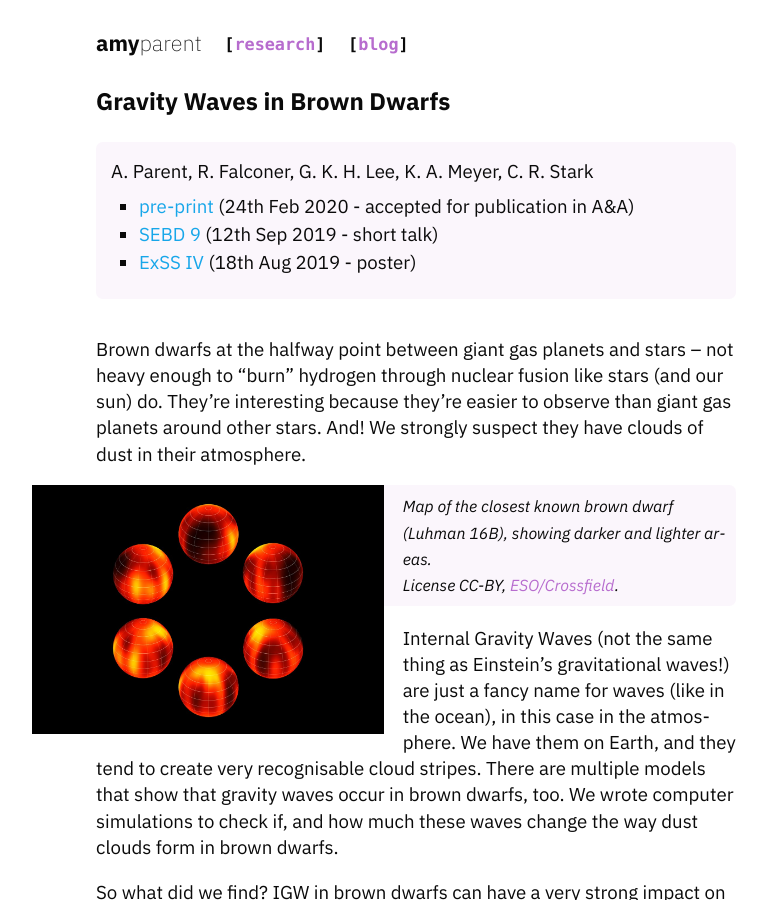
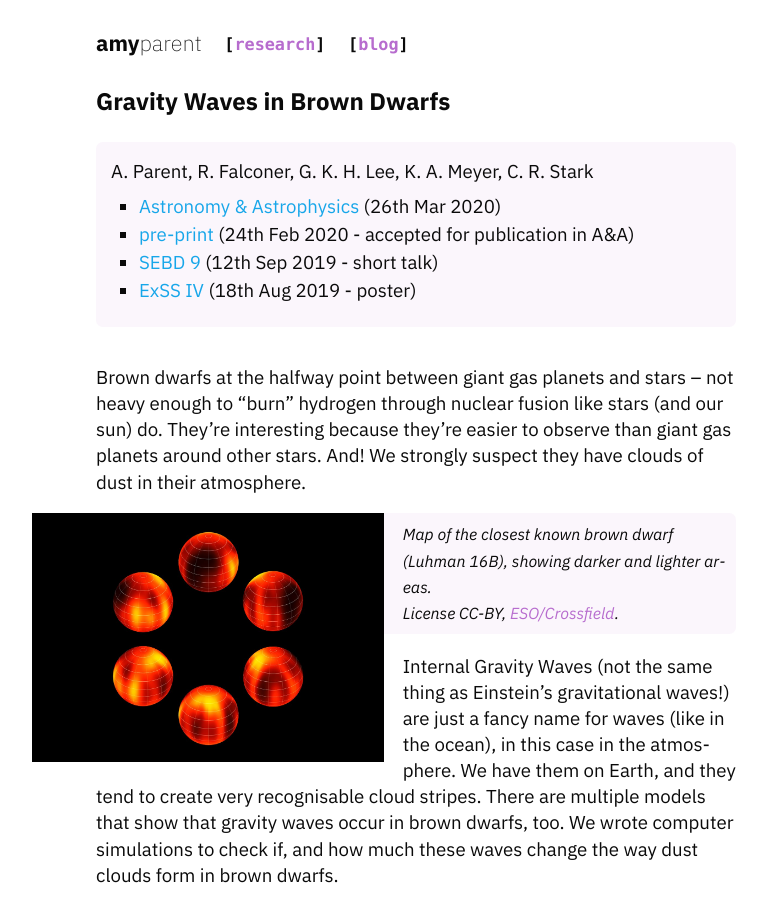
Before and after one commit to amyinorbit/amyinorbit.github.io, a Jekyll site: the page built from _topics/igw-bd.md, in a window 1280 px wide and 900 px high. Shown: the whole window, without its empty margins (160-927 px from the left). Built offline with Jekyll 4.4.1, drawn with Linux system fonts in a browser that asks for light colours; part of the change alters nothing that is shown.

```diff
--- a/_topics/igw-bd.md
+++ b/_topics/igw-bd.md
@@ -21,9 +21,9 @@ outputs:
         comment: accepted for publication in A&A
     -
         name: Astronomy & Astrophysics
-        url: https://www.aanda.org
-        date: 2020
-        published: false
+        url: https://www.aanda.org/component/article?access=doi&doi=10.1051/0004-6361/201937063
+        date: 2020-03-26
+        published: true
     -
         name: ExSS IV
         file: igw-exss-2019.pdf
```
